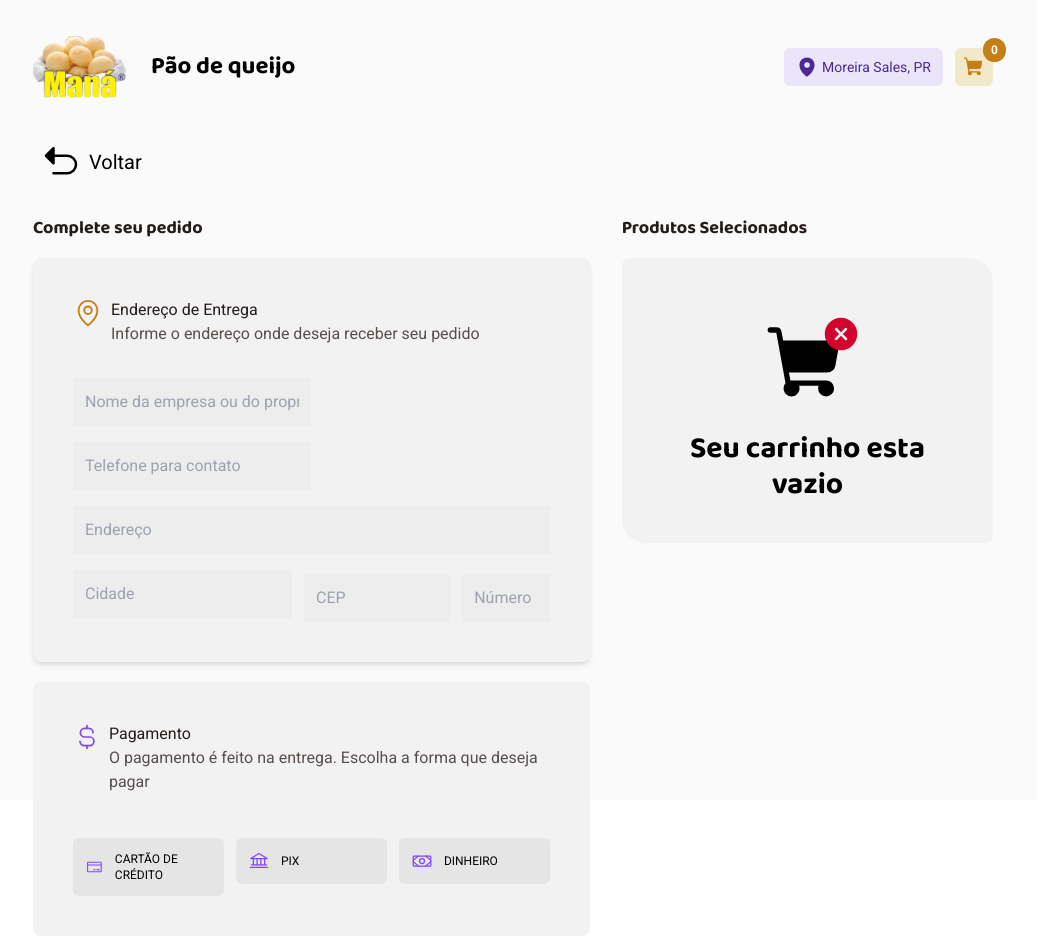
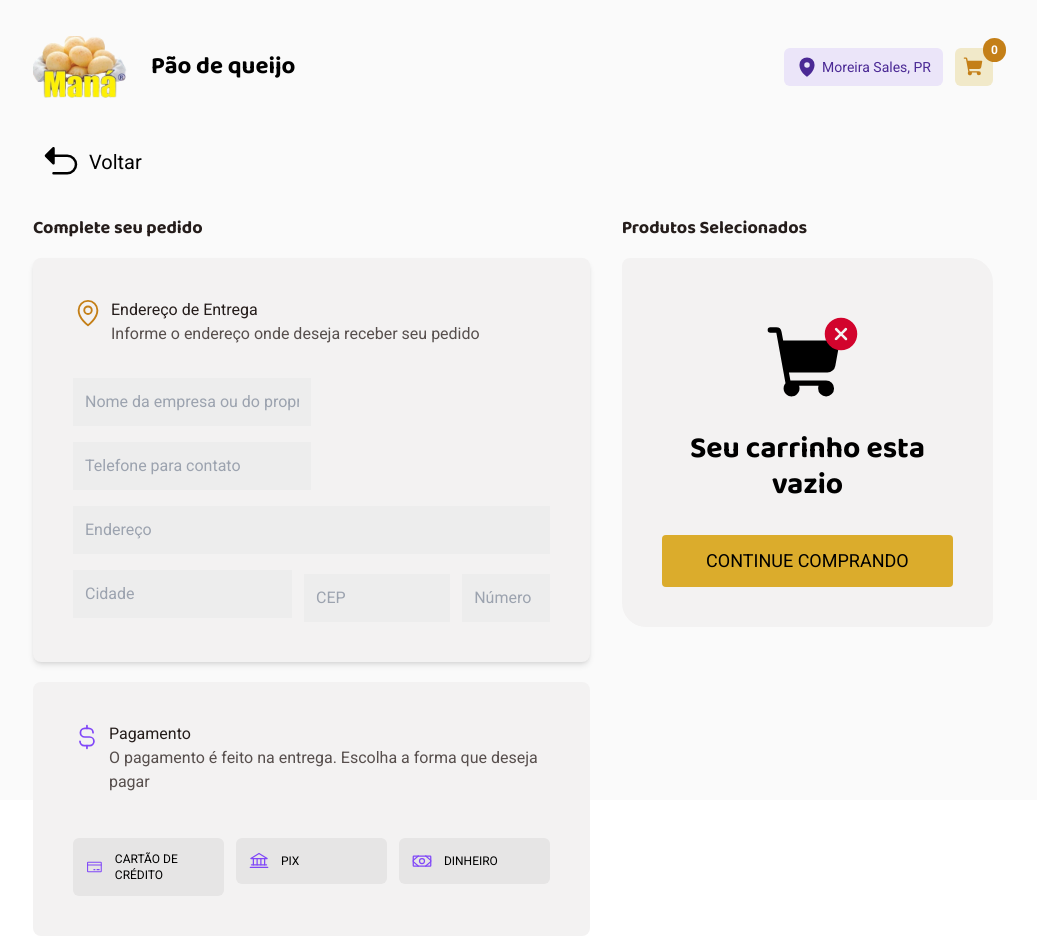
Before and after one commit to giovaniocan/pq-mana, a Next.js app: page /checkout in a window 1280 px wide. Shown: the whole page, without its empty margins (127-1164 px from the left). Built offline with nearby package versions, Linux system fonts and the light colour scheme.

Commit message:
✅:button called ' keep on buying ' when the cart is empety

```diff
--- a/src/components/checkout/EmptyCart.tsx
+++ b/src/components/checkout/EmptyCart.tsx
@@ -1,8 +1,11 @@
 import { ShoppingCart, XCircle } from 'phosphor-react'
 
 import { baloo700 } from '../../styles/fonts'
+import { useRouter } from 'next/router'
 
 export function EmptyCart() {
+  const router = useRouter()
+
   return (
     <div className="flex flex-col items-center justify-center">
       <div className="mt-6 flex">
@@ -17,6 +20,14 @@ export function EmptyCart() {
       <h1 className={`${baloo700.className} text-center text-3xl mt-6`}>
         Seu carrinho esta vazio
       </h1>
+
+      <button
+        type="button"
+        className={`uppercase flex gap-4 items-center font-medium text-lg mt-8 justify-center w-full px-3 py-3 bg-yellow rounded hover:bg-yellow-dark/75`}
+        onClick={() => router.push('/')}
+      >
+        Continue comprando
+      </button>
     </div>
   )
 }
--- a/src/components/checkout/SummaryBill.tsx
+++ b/src/components/checkout/SummaryBill.tsx
@@ -37,7 +37,7 @@ export function SummaryBill() {
                 disabled={isSubmitting}
                 type="submit"
                 form="form"
-                className="uppercase w-full px-3 py-3 bg-yellow rounded"
+                className="uppercase w-full px-3 py-3 bg-yellow rounded hover:bg-yellow-dark/75"
               >
                 confirmar pedido
               </button>
--- a/src/pages/_app.tsx
+++ b/src/pages/_app.tsx
@@ -9,7 +9,7 @@ import { persistStore } from 'redux-persist'
 import { PersistGate } from 'redux-persist/integration/react'
 import { Skeleton } from '@/components/Skeleton'
 
-import { ToastContainer, toast } from 'react-toastify'
+import { ToastContainer } from 'react-toastify'
 import 'react-toastify/dist/ReactToastify.css'
 
 export default function App({ Component, pageProps }: AppProps) {
```
